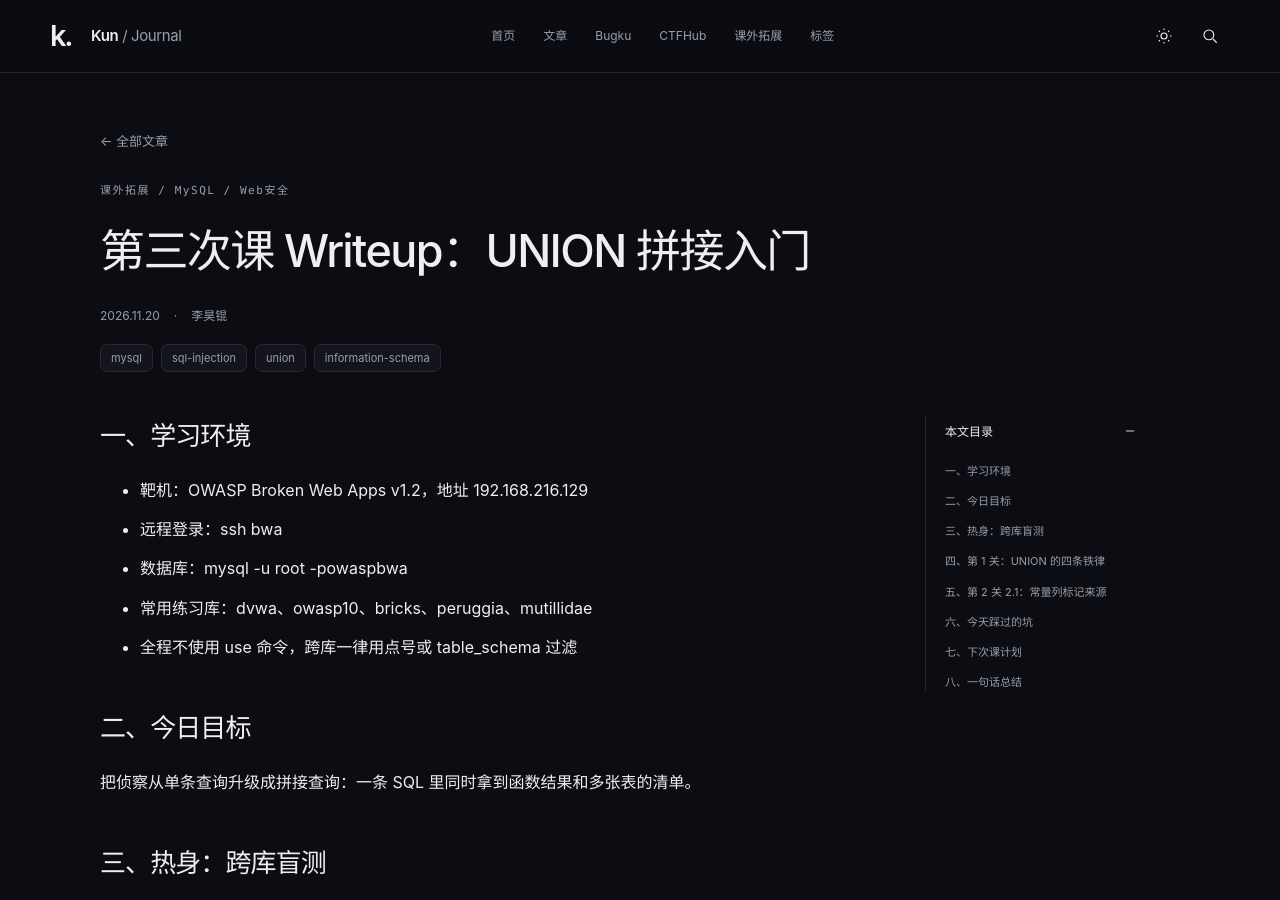
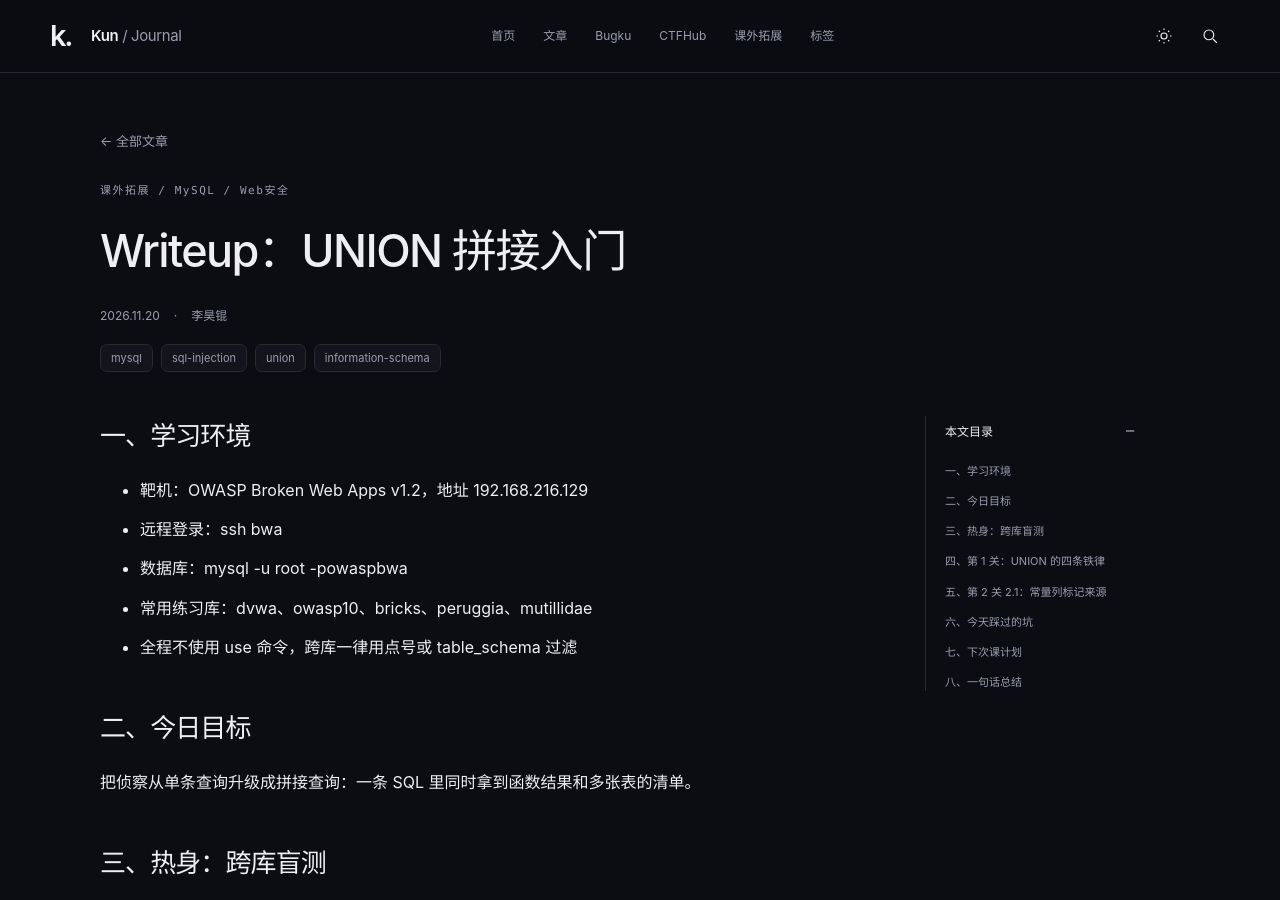
Before and after one commit to Kun-1319/Kun-1319.github.io, a Jekyll site: the page built from _posts/2026-11-21-mysql-lesson3-union.md, in a window 1280 px wide and 900 px high. Built offline with Jekyll 4.4.1, drawn with Linux system fonts in a browser that asks for light colours.

Commit message:
Update title of MySQL lesson 3 writeup

```diff
--- a/_posts/2026-11-21-mysql-lesson3-union.md
+++ b/_posts/2026-11-21-mysql-lesson3-union.md
@@ -1,6 +1,6 @@
 ---
 layout: post
-title: 第三次课 Writeup：UNION 拼接入门
+title: Writeup：UNION 拼接入门
 date: "2026-11-21 01:10:00 +0800"
 categories: [课外拓展, MySQL, Web安全]
 tags: [mysql, sql-injection, union, information-schema]
```
